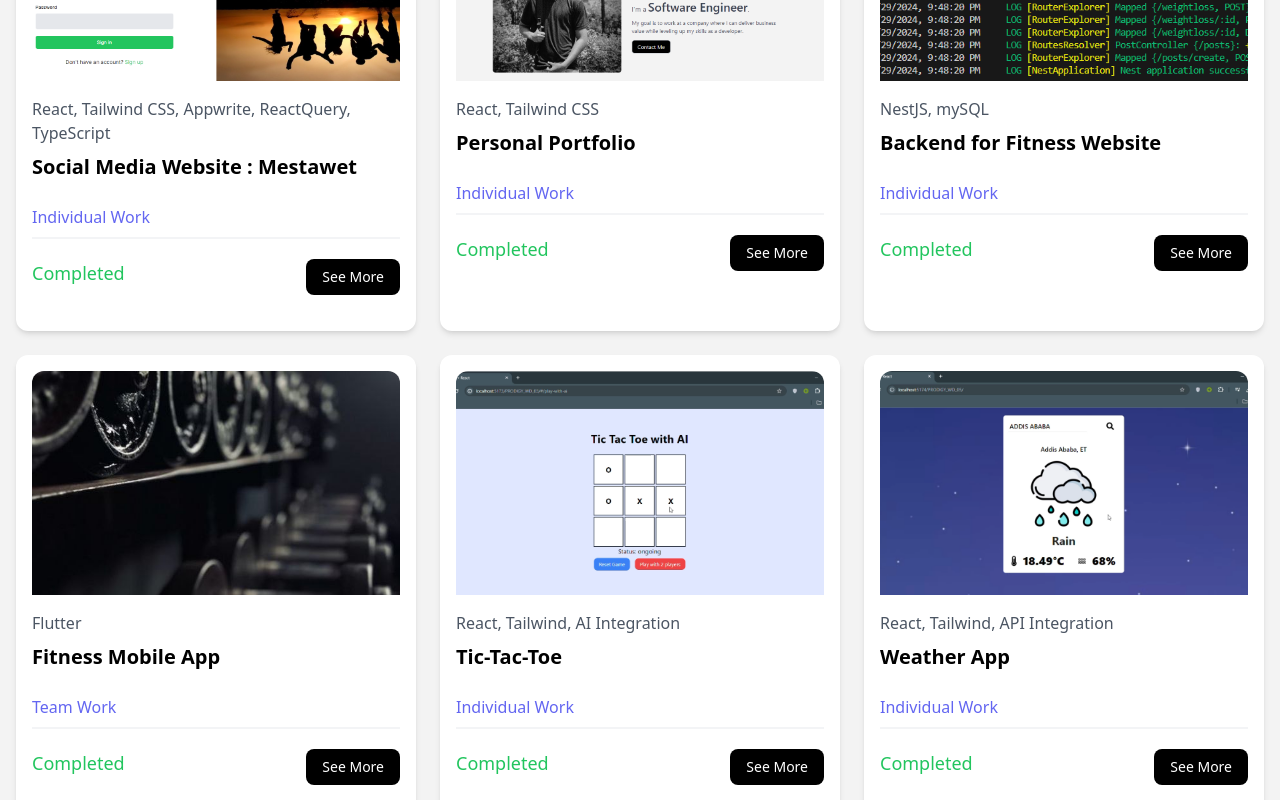
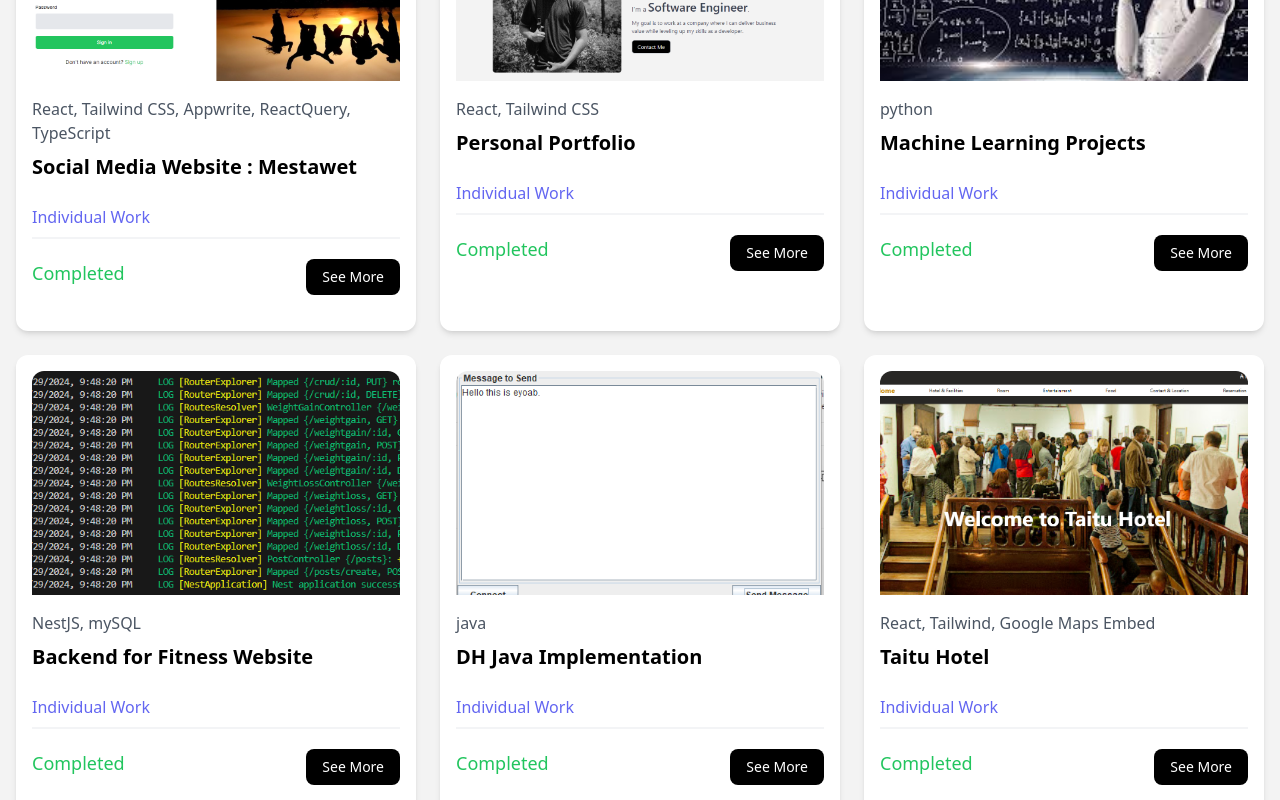
Before and after one commit to Eyoab11/Personal-Portfolio, a React (Vite) app: page / in a window 1280 px wide. Shown: the part 2240-3040 px from the top of the page. Built offline with nearby package versions, Linux system fonts and the light colour scheme.

Commit message:
Update Projects.jsx

```diff
--- a/src/components/Projects.jsx
+++ b/src/components/Projects.jsx
@@ -11,6 +11,11 @@ import discoverethiopiaimg from '../assets/discoverEthiopia.png';
 import memariyaimg from '../assets/memariya.com.png';
 import bootstrapimg from '../assets/bootstrap.png';
 import backendd from '../assets/backend.png'
+import dh from '../assets/dh.png'
+import taitu from '../assets/taitu.png'
+import machine from '../assets/machine.jpg'
+
+
 const projectData = {
   mestawet: {
     title: 'Social Media Website : Mestawet',
@@ -29,12 +34,36 @@ const projectData = {
     image: portfolio,
     workType: 'Individual',
   },
+  machineLearning: {
+    title: 'Machine Learning Projects',
+    tech: 'python',
+    status: 'Completed',
+    githubLink: 'https://github.com/Eyoab11/Machine-Learning',
+    image: machine,
+    workType: 'Individual',
+  },
   anbessaFit: {
     title: 'Backend for Fitness Website',
     tech: 'NestJS, mySQL',
     status: 'Completed',
     githubLink: 'https://github.com/Eyoab11/',
     image: backendd,
+    workType: 'Individual',
+  },
+  DHJava: {
+    title: 'DH Java Implementation',
+    tech: 'java',
+    status: 'Completed',
+    githubLink: 'https://github.com/Eyoab11/dh-java',
+    image: dh,
+    workType: 'Individual',
+  },
+  taituHotel: {
+    title: 'Taitu Hotel',
+    tech: 'React, Tailwind, Google Maps Embed',
+    status: 'Completed',
+    githubLink: 'https://github.com/Eyoab11/',
+    image: taitu,
     workType: 'Individual',
   },
   fitnessApp: {
```
